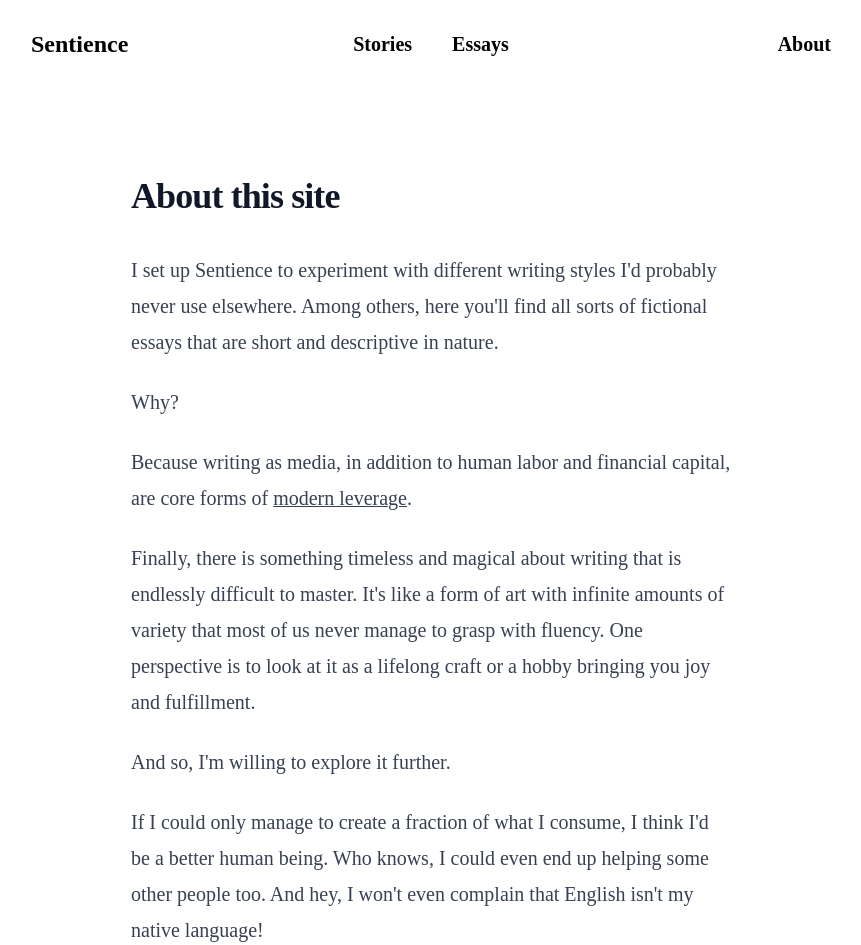
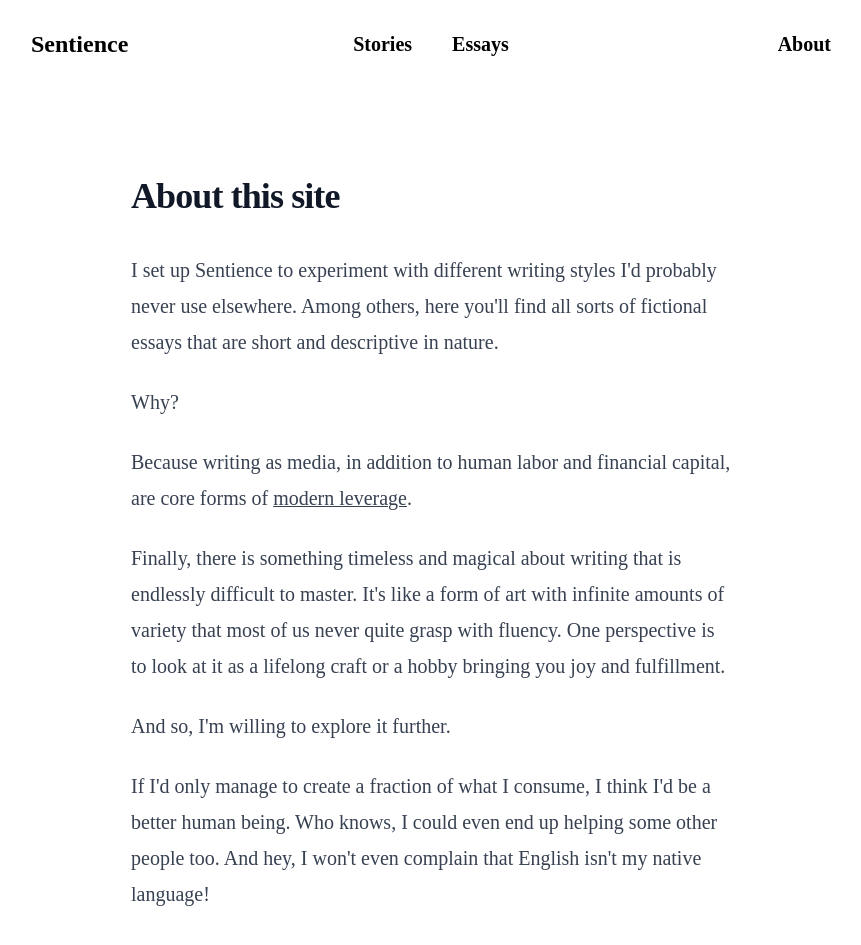
Before and after one commit to iamsanteri/sentience-blog, a Next.js app: page /about in a window 1280 px wide. Shown: the top 945 px of the page, without its empty margins (209-1070 px from the left). Built offline with nearby package versions, Linux system fonts and the light colour scheme; a web font is replaced by a local one.

Commit message:
Update index.js
About copy adjustments

```diff
--- a/pages/about/index.js
+++ b/pages/about/index.js
@@ -21,9 +21,9 @@ export default function SinglePost({ postData }) {
                         <p>I set up Sentience to experiment with different writing styles I'd probably never use elsewhere. Among others, here you'll find all sorts of fictional essays that are short and descriptive in nature.</p>
                         <p>Why?</p>
                         <p>Because writing as media, in addition to human labor and financial capital, are core forms of <a style={{textDecoration: "underline", textDecorationThickness: 1 + "px"}} href="https://www.lostbookofsales.com/notes/the-almanack-of-naval-ravikant-by-eric-jorgenson/?ref=sentience#leverage" className="dark:text-zinc-200 hover:opacity-75">modern leverage</a>.</p>
-                        <p>Finally, there is something timeless and magical about writing that is endlessly difficult to master. It's like a form of art with infinite amounts of variety that most of us never manage to grasp with fluency. One perspective is to look at it as a lifelong craft or a hobby bringing you joy and fulfillment. </p>
+                        <p>Finally, there is something timeless and magical about writing that is endlessly difficult to master. It's like a form of art with infinite amounts of variety that most of us never quite grasp with fluency. One perspective is to look at it as a lifelong craft or a hobby bringing you joy and fulfillment. </p>
                         <p>And so, I'm willing to explore it further. </p>
-                        <p>If I could only manage to create a fraction of what I consume, I think I'd be a better human being. Who knows, I could even end up helping some other people too. And hey, I won't even complain that English isn't my native language! </p>
+                        <p>If I'd only manage to create a fraction of what I consume, I think I'd be a better human being. Who knows, I could even end up helping some other people too. And hey, I won't even complain that English isn't my native language! </p>
                         <p>So get in the mood and start writing.</p>
                         <p><em>P.S. This site is optimized for what I'd describe a "pure reading experience" with dark and light themes adjusting to your system's settings. Enjoy! </em></p>
                     </article>
```
